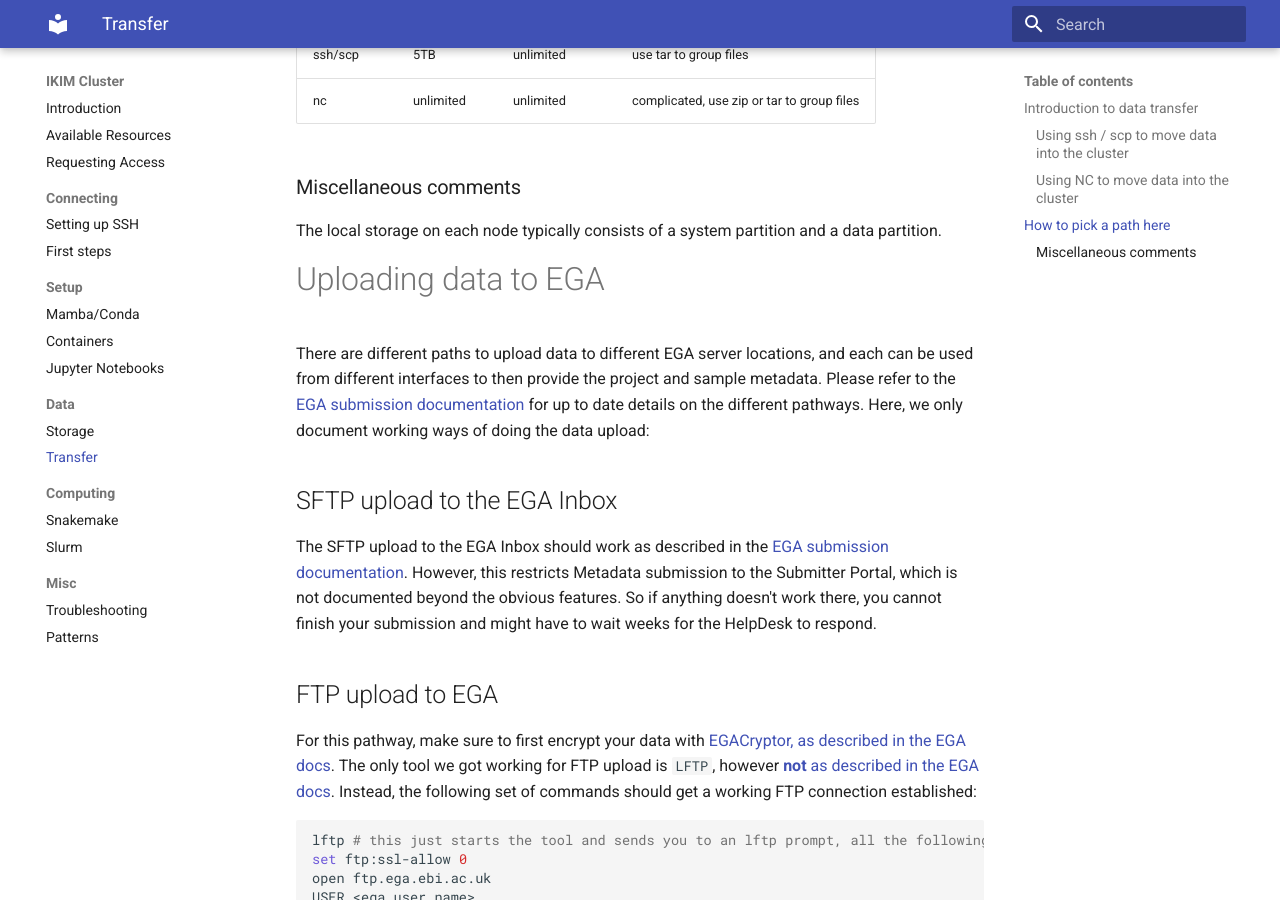
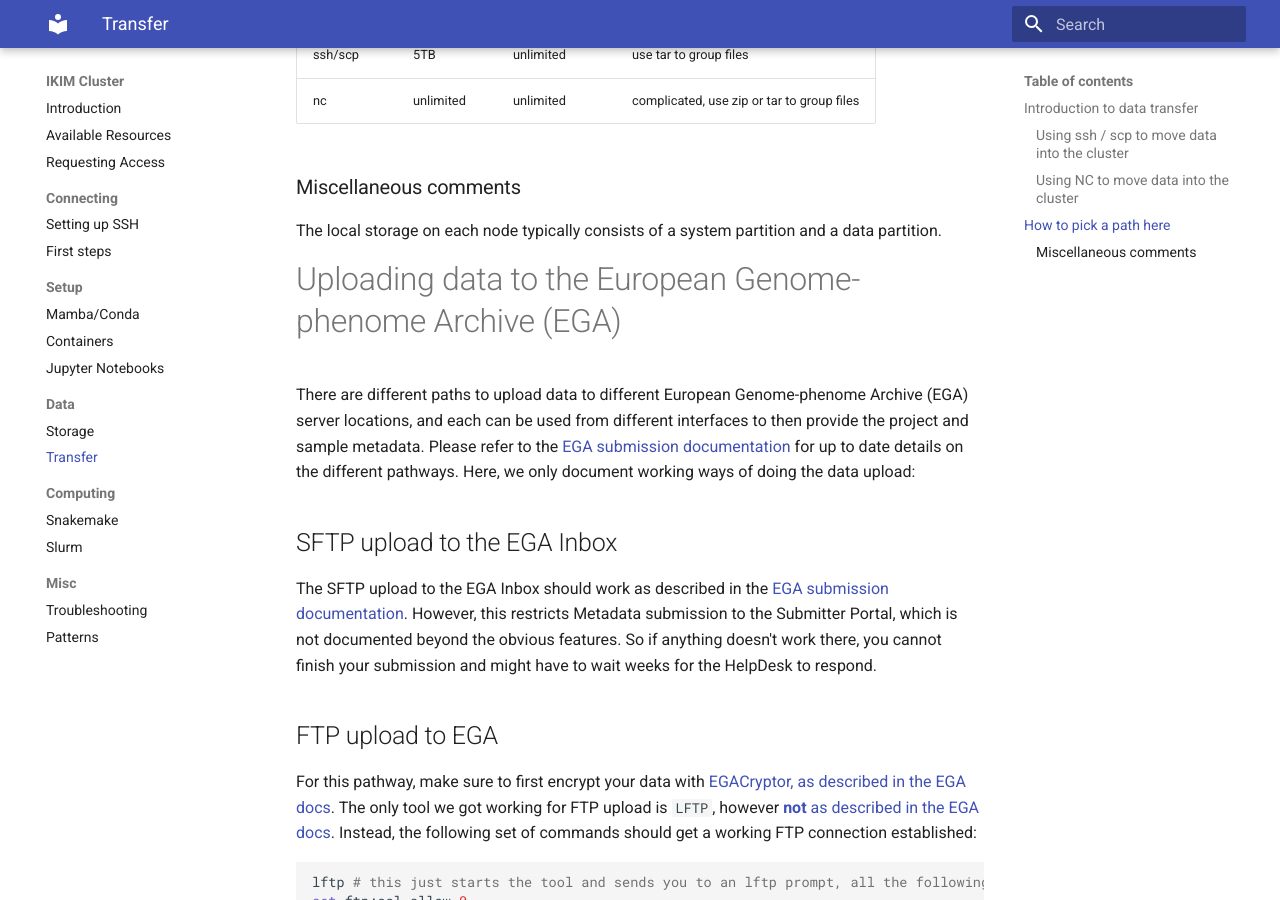
Before and after one commit to IKIM-Essen/ClusterDocs, an MkDocs documentation site: the page built from docs/transfer.md, in a window 1280 px wide and 900 px high, scrolled down 1419 px. Built offline with MkDocs 1.6.1 and Material for MkDocs 9.7.7, drawn with Linux system fonts in a browser that asks for light colours.

Commit message:
properly write out EGA acronym upon introduction in transfer.md

```diff
--- a/docs/transfer.md
+++ b/docs/transfer.md
@@ -57,9 +57,9 @@ Depending on your needs and the systems involved, your technology choices may va
 
 The local storage on each node typically consists of a system partition and a data partition.
 
-# Uploading data to EGA
+# Uploading data to the European Genome-phenome Archive (EGA)
 
-There are different paths to upload data to different EGA server locations, and each can be used from different interfaces to then provide the project and sample metadata.
+There are different paths to upload data to different European Genome-phenome Archive (EGA) server locations, and each can be used from different interfaces to then provide the project and sample metadata.
 Please refer to the [EGA submission documentation](https://ega-archive.org/) for up to date details on the different pathways.
 Here, we only document working ways of doing the data upload:
 
```
